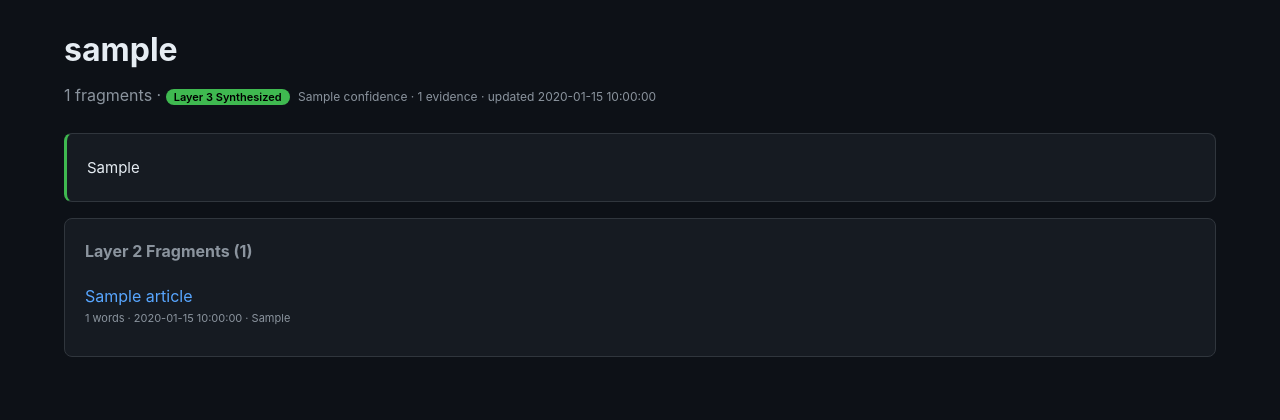
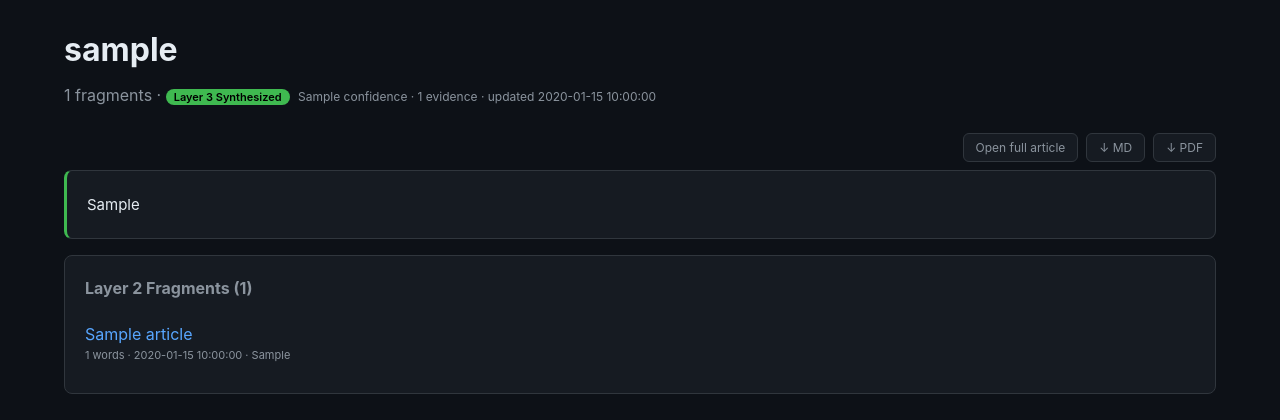
Before and after one commit to markahope-aag/meridian, a Flask app: template web/templates/topic.html in a window 1280 px wide. Shown: the part 55-475 px from the top of the page. Run offline with Flask 3, Linux system fonts and the light colour scheme; the template is opened without the code that fills it: most values are stand-ins (such as "Sample title", 1, 10 or a date in 2020); some libraries are stand-ins or nearby versions.

Commit message:
Add download buttons and full article link to topic synthesis view
Co-Authored-By: Claude Opus 4.6 (1M context) <noreply@anthropic.com>

```diff
--- a/web/templates/topic.html
+++ b/web/templates/topic.html
@@ -15,6 +15,11 @@
 </div>
 
 {% if synthesis_html %}
+<div style="display: flex; justify-content: flex-end; gap: 8px; margin-bottom: 8px;">
+    <a href="/article/wiki/knowledge/{{ slug }}/index.md" class="download-btn">Open full article</a>
+    <a href="/download/md/wiki/knowledge/{{ slug }}/index.md" class="download-btn">&#8595; MD</a>
+    <a href="/download/pdf/wiki/knowledge/{{ slug }}/index.md" class="download-btn">&#8595; PDF</a>
+</div>
 <div class="card article-content" style="border-left: 3px solid var(--green);">
     {{ synthesis_html | safe }}
 </div>
```
